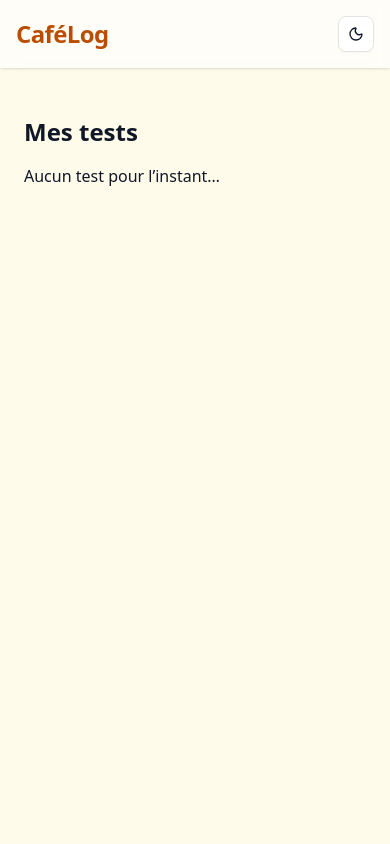
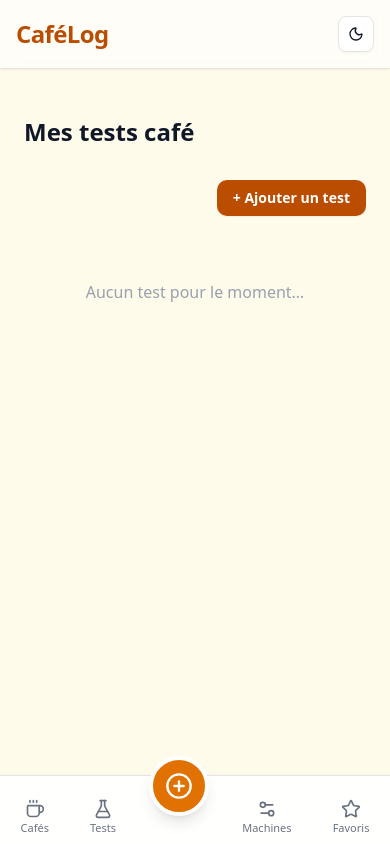
Before and after one commit to tmaurie/coffee-log, a Next.js app: page /tests in a window 390 px wide. Built offline with nearby package versions, Linux system fonts and the light colour scheme.

Commit message:
Add BottomNav component and integrate it into the layout

```diff
--- a/app/layout.tsx
+++ b/app/layout.tsx
@@ -2,6 +2,7 @@ import './globals.css';
 import type {Metadata} from 'next';
 import {CafeLogProvider} from '@/context/CoffeeLogContext';
 import Header from '@/components/header';
+import BottomNav from "@/components/bottom-nav";
 
 export const metadata: Metadata = {
     title: 'CaféLog',
@@ -15,6 +16,7 @@ export default function RootLayout({children}: { children: React.ReactNode }) {
         <CafeLogProvider>
             <Header/>
             <div className="pt-6 pb-12">{children}</div>
+            <BottomNav />
         </CafeLogProvider>
         </body>
         </html>
--- /dev/null
+++ b/app/tests/[id]/page.tsx
@@ -0,0 +1,90 @@
+'use client';
+
+import {useParams, useRouter} from 'next/navigation';
+import {useCafeLog} from '@/context/CoffeeLogContext';
+import {Card, CardContent, CardHeader, CardTitle} from '@/components/ui/card';
+import {Badge} from '@/components/ui/badge';
+import {Star} from 'lucide-react';
+
+export default function TestDetailPage() {
+    const {id} = useParams<{ id: string }>();
+    const {tests} = useCafeLog();
+    const router = useRouter();
+
+    const test = tests.find(t => t.id === id);
+
+    if (!test) {
+        return (
+            <main className="max-w-2xl mx-auto p-8">
+                <div className="text-center text-red-600">Test introuvable…</div>
+                <button
+                    onClick={() => router.back()}
+                    className="mt-6 px-4 py-2 bg-amber-600 text-white rounded-lg"
+                >
+                    Retour
+                </button>
+            </main>
+        );
+    }
+
+    return (
+        <main className="max-w-2xl mx-auto p-8">
+            <button
+                onClick={() => router.back()}
+                className="mb-4 px-4 py-2 bg-amber-100 hover:bg-amber-200 text-amber-800 rounded-lg text-sm"
+            >
+                ← Retour à la liste
+            </button>
+
+            <Card>
+                <CardHeader>
+                    <CardTitle className="flex items-center gap-2">
+                        {test.cafe}
+                        {test.favorite && (
+                            <Badge className="bg-yellow-400 text-yellow-900">Favori</Badge>
+                        )}
+                    </CardTitle>
+                    <div className="text-sm text-gray-500 mt-2">
+                        {test.machine} — {test.beverageType}
+                    </div>
+                </CardHeader>
+                <CardContent className="space-y-4">
+                    <div className="flex gap-4 items-center">
+                        <span className="text-lg font-semibold">Note</span>
+                        <span className="flex items-center gap-1">
+    <Star className="h-5 w-5 text-yellow-500" fill="#facc15"/>
+                            {test.rating} / 5
+    </span>
+                        <Badge variant="outline" className="text-xs">
+                            {test.date}
+                        </Badge>
+                    </div>
+                    <div className="grid md:grid-cols-2 gap-3">
+                        <div>
+                            <span className="block font-semibold mb-1">Conditions</span>
+                            <ul className="text-sm text-gray-600 dark:text-gray-300 list-disc ml-4 space-y-1">
+                                <li>Quantité d’eau : <b>{test.quantity} ml</b></li>
+                                <li>Température : <b>{test.temperature}°C</b></li>
+                                <li>Pression : <b>{test.pressure} bar</b></li>
+                                {test.grindSize && <li>Mouture : <b>{test.grindSize}</b></li>}
+                            </ul>
+                        </div>
+                        <div>
+                            <span className="block font-semibold mb-1">Sensoriel</span>
+                            <ul className="text-sm text-gray-600 dark:text-gray-300 list-disc ml-4 space-y-1">
+                                <li>Intensité : <b>{test.intensity}/5</b></li>
+                                <li>Amertume : <b>{test.bitterness}/5</b></li>
+                                <li>Acidité : <b>{test.acidity}/5</b></li>
+                            </ul>
+                        </div>
+                    </div>
+                    {test.comment && (
+                        <div className="mt-4 p-3 bg-accent rounded-lg italic text-sm ">
+                            “{test.comment}”
+                        </div>
+                    )}
+                </CardContent>
+            </Card>
+        </main>
+    );
+}
--- a/app/tests/page.tsx
+++ b/app/tests/page.tsx
@@ -1,16 +1,59 @@
 'use client';
-import { useCafeLog } from '@/context/CoffeeLogContext';
-import TestCard from '@/components/test-card';
+
+import {useCafeLog} from '@/context/CoffeeLogContext';
+import {Card, CardContent} from '@/components/ui/card';
+import {Badge} from '@/components/ui/badge';
+import Link from 'next/link';
+import {Star} from 'lucide-react';
+import {Button} from "@/components/ui/button";
 
 export default function TestsPage() {
-    const { tests } = useCafeLog();
+    const {tests} = useCafeLog();
 
     return (
-        <main className="p-6">
-            <h1 className="text-2xl font-bold mb-4">Mes tests</h1>
+        <main className="max-w-3xl mx-auto p-6">
+            <h1 className="text-2xl font-bold mb-8">Mes tests café</h1>
+
+            <div className="flex justify-end mb-4">
+                <Link href="/new-test">
+                    <Button className="bg-amber-700 hover:bg-amber-800 text-white px-4 py-2 rounded-lg font-semibold">
+                        + Ajouter un test
+                    </Button>
+                </Link>
+            </div>
+
             <div className="grid gap-4">
-                {tests.length === 0 && <div>Aucun test pour l’instant…</div>}
-                {tests.map(test => <TestCard key={test.id} test={test}  />)}
+                {tests.length === 0 && (
+                    <div className="text-gray-400 text-center py-12">Aucun test pour le moment…</div>
+                )}
+
+                {tests.map((test) => (
+                    <Link key={test.id} href={`/tests/${test.id}`} className="block">
+                        <Card className="hover:shadow-md transition border cursor-pointer">
+                            <CardContent className="flex flex-col md:flex-row items-start md:items-center gap-2 p-4">
+                                <div className="flex-1">
+                                    <div className="font-semibold text-lg flex items-center gap-2">
+                                        {test.cafe}
+                                        {test.favorite && (
+                                            <Star className="inline h-5 w-5 text-yellow-500" fill="#facc15"/>
+                                        )}
+                                    </div>
+                                    <div className="text-xs text-gray-500">
+                                        {test.machine} &bull; {test.beverageType} &bull; {test.date}
+                                    </div>
+                                </div>
+                                <div className="flex gap-3 items-center">
+                                    <Badge variant="secondary" className="text-sm">
+                                        Note : {test.rating}/5
+                                    </Badge>
+                                    <Badge variant="outline" className="text-xs">
+                                        {test.beverageType}
+                                    </Badge>
+                                </div>
+                            </CardContent>
+                        </Card>
+                    </Link>
+                ))}
             </div>
         </main>
     );
--- /dev/null
+++ b/components/bottom-nav.tsx
@@ -0,0 +1,52 @@
+'use client';
+
+import Link from "next/link";
+import {Coffee, FlaskConical, PlusCircle, Settings2, Star} from "lucide-react";
+
+const items = [
+    {href: "/cafes", label: "Cafés", icon: <Coffee className="w-5 h-5"/>},
+    {href: "/tests", label: "Tests", icon: <FlaskConical className="w-5 h-5"/>},
+    {href: "/machines", label: "Machines", icon: <Settings2 className="w-5 h-5"/>},
+    {href: "/favoris", label: "Favoris", icon: <Star className="w-5 h-5"/>},
+];
+
+export default function BottomNav() {
+    return (
+        <nav
+            className="fixed bottom-0 inset-x-0 z-50 bg-white/95 dark:bg-zinc-900/95 border-t border-zinc-200 dark:border-zinc-800 shadow md:hidden flex justify-around items-end py-1">
+            {/* Les 2 premiers items */}
+            {items.slice(0, 2).map((item) => (
+                <Link
+                    key={item.href}
+                    href={item.href}
+                    className="flex flex-col items-center gap-0.5 px-2 py-1 text-xs text-gray-500 dark:text-gray-300 hover:text-amber-700 dark:hover:text-amber-400 transition"
+                >
+                    {item.icon}
+                    <span className="text-[11px]">{item.label}</span>
+                </Link>
+            ))}
+
+            {/* Bouton central “Ajouter” */}
+            <Link
+                href="/new-test"
+                className="relative -top-6 bg-amber-600 hover:bg-amber-700 text-white rounded-full shadow-lg p-3 border-4 border-white dark:border-zinc-900 flex items-center justify-center transition"
+                aria-label="Ajouter un test"
+                style={{zIndex: 51}}
+            >
+                <PlusCircle className="w-7 h-7"/>
+            </Link>
+
+            {/* Les 2 derniers items */}
+            {items.slice(2).map((item) => (
+                <Link
+                    key={item.href}
+                    href={item.href}
+                    className="flex flex-col items-center gap-0.5 px-2 py-1 text-xs text-gray-500 dark:text-gray-300 hover:text-amber-700 dark:hover:text-amber-400 transition"
+                >
+                    {item.icon}
+                    <span className="text-[11px]">{item.label}</span>
+                </Link>
+            ))}
+        </nav>
+    );
+}
--- a/types/test.ts
+++ b/types/test.ts
@@ -7,6 +7,7 @@ export type Test = {
     quantity: number;     // ml
     temperature: number;  // °C
     pressure: number;     // bar
+    grindSize: string;    // fin, moyen, gros
     intensity: number;    // 1-5
     bitterness: number;   // 1-5
     acidity: number;      // 1-5
```
Also changed, not shown: 1 other file (tests, documents, lock files or other folders).
